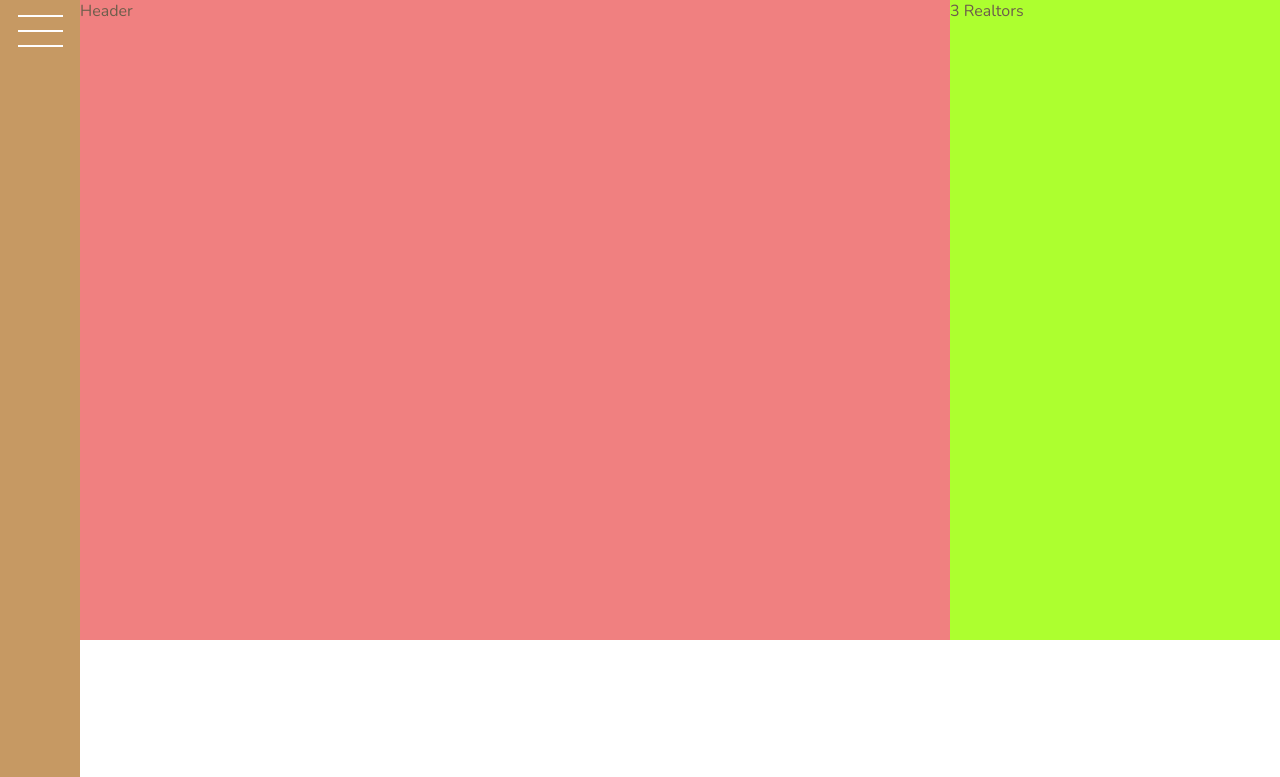
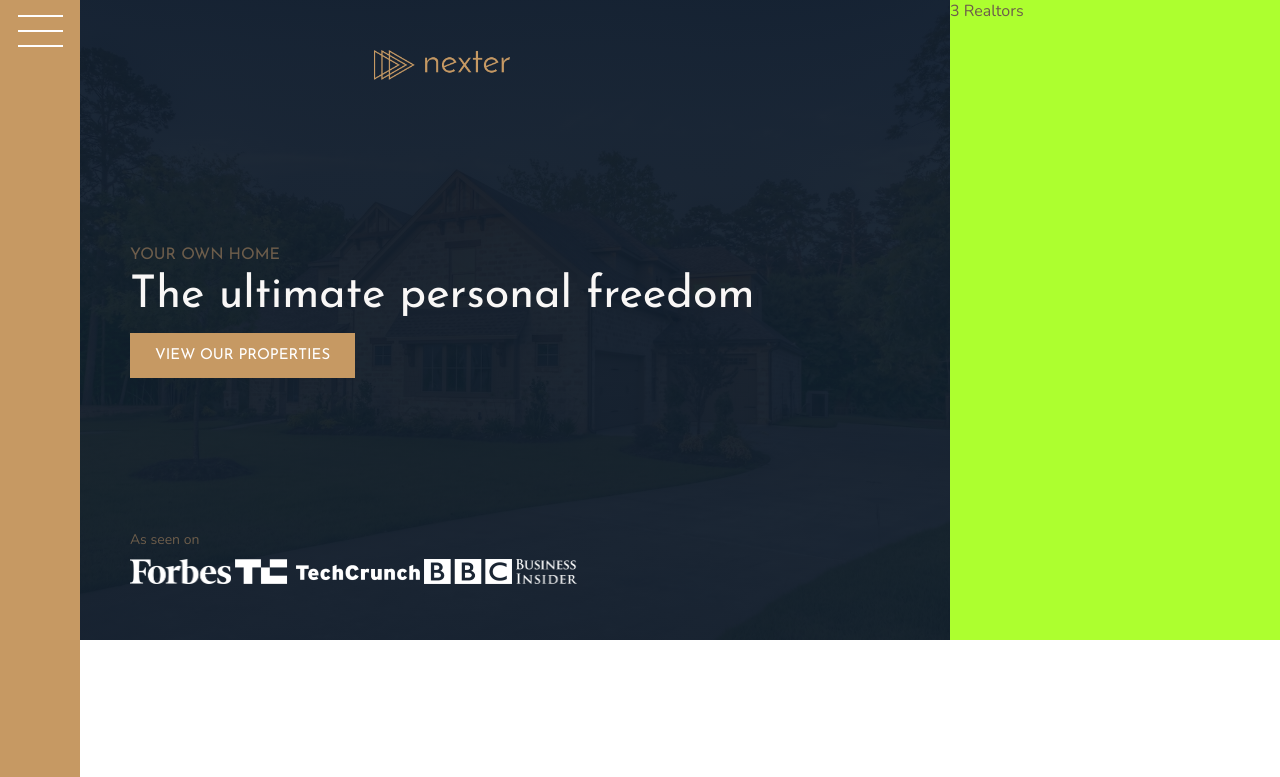
Before and after one commit to jasonlu2907/Grid_Nexter, a website: page index.html in a window 1280 px wide. Shown: the top 777 px of the page. Drawn offline with nearby package versions, Linux system fonts and the light colour scheme.

Commit message:
Header 1, basic layout setting grid

```diff
--- a/index.html
+++ b/index.html
@@ -17,7 +17,17 @@
         </div>
 
         <header class="header">
-          Header
+          <img src="img/logo.png" alt="Nexter logo" class="header__logo">
+          <h3 class="heading-3">Your own home</h3>
+          <h1 class="heading-1">The ultimate personal freedom</h1>
+          <button class="btn header__btn">View our properties</button>
+          <div class="header__seenon-text">As seen on</div>
+          <div class="header__seenon-logos">
+            <img src="img/logo-forbes.png" alt="Forbes logo">
+            <img src="img/logo-techcrunch.png" alt="Techcrunch logo">
+            <img src="img/logo-bbc.png" alt="BBC logo">
+            <img src="img/logo-bi.png" alt="BI logo">
+          </div>
         </header>
 
         <div class="realtors">
--- a/sass/base/_typography.scss
+++ b/sass/base/_typography.scss
@@ -12,6 +12,9 @@ body {
 }
 .heading-1 {
   @extend %heading;
+  font-size: 4.5rem;
+  line-height: 1;
+  color: $color-grey-light-1;
 }
 
 .heading-2 {
--- a/sass/components/_header.scss
+++ b/sass/components/_header.scss
@@ -1,6 +1,39 @@
 .header {
-  background-color: lightcoral;
+  background-color: $color-grey-dark-1;
 
   grid-row: 1 / 2;
   grid-column: full-start / col-end 6;
+  padding: 5rem;
+  background-image: linear-gradient(
+      rgba($color-secondary, 0.95),
+      rgba($color-secondary, 0.95)
+    ),
+    url(/img/hero.jpeg);
+  background-size: cover;
+  background-position: center;
+
+  display: grid;
+  grid-template-rows: 1fr min-content 5rem 1fr;
+  grid-template-columns: max-content;
+  gap: 1rem;
+
+  &__logo {
+    height: 3rem;
+    justify-self: center;
+  }
+
+  &__btn {
+    justify-self: start;
+    align-self: flex-start;
+  }
+
+  &__seenon-text {
+    font-size: 1.4rem;
+  }
+
+  &__seenon-logos {
+    img {
+      height: 2.5rem;
+    }
+  }
 }
```
Also changed, not shown: css/style.css.
